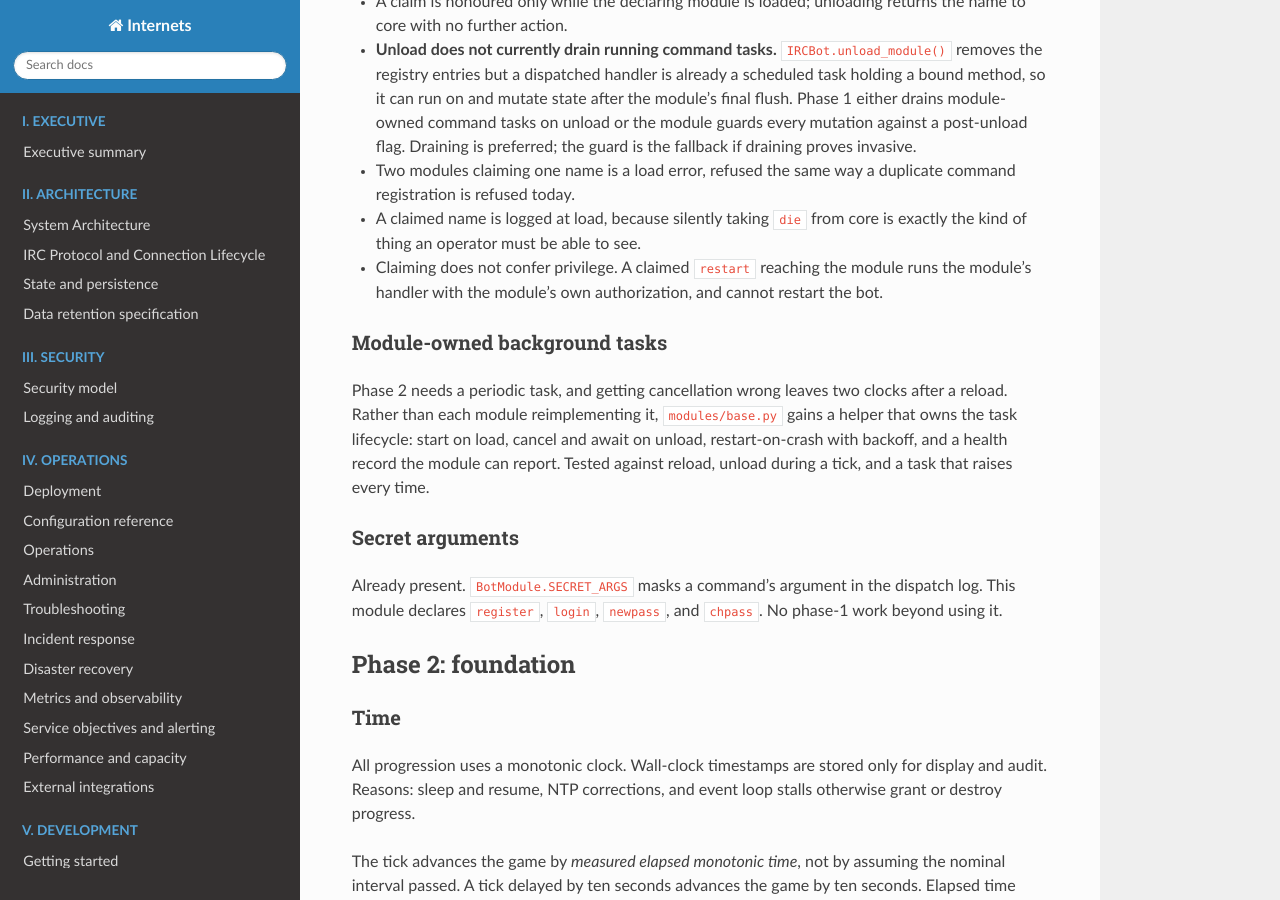
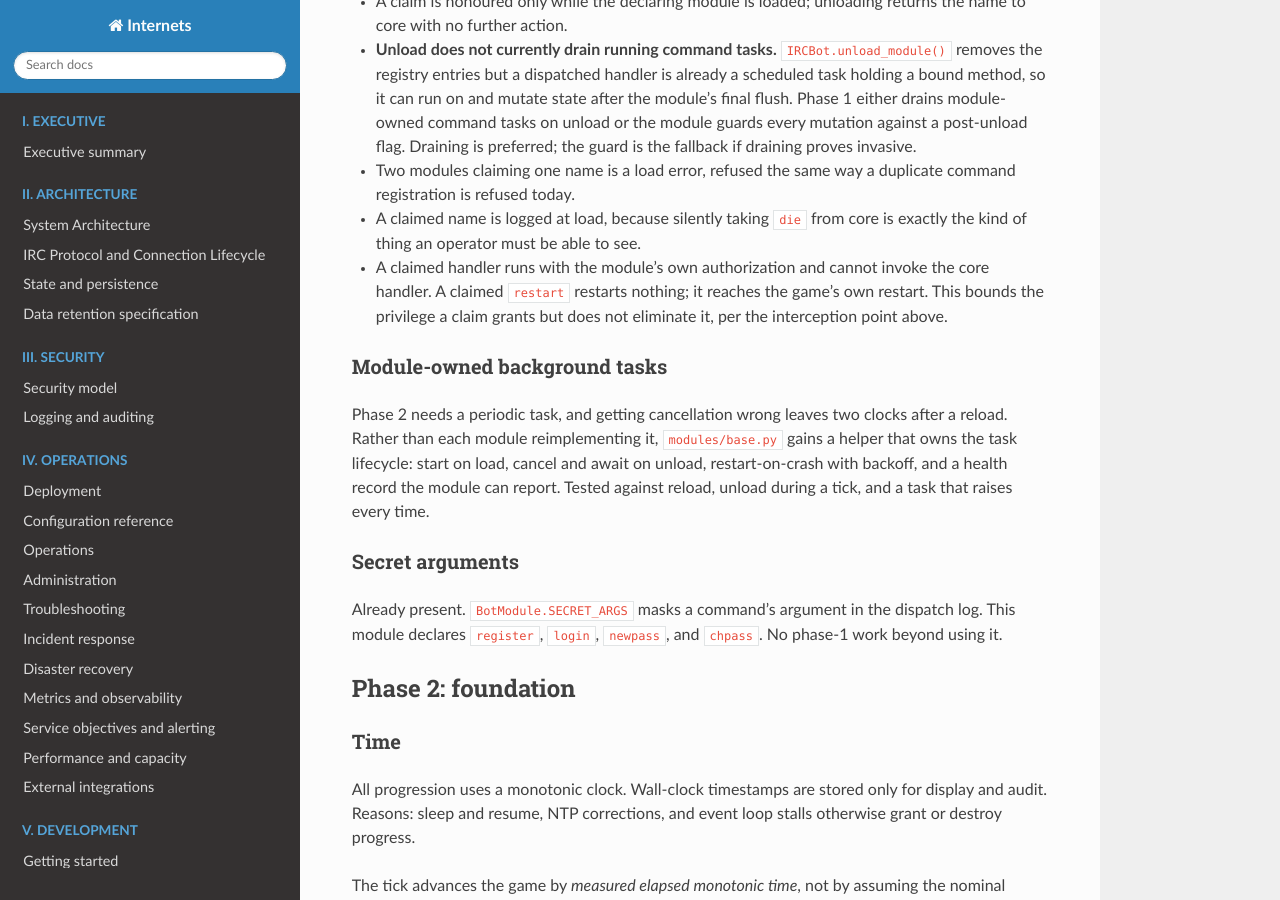
Before and after one commit to brandontroidl/Internets, a Sphinx documentation site: the page built from docs/superpowers/specs/2026-08-16-irpg-module-design.md, in a window 1280 px wide and 900 px high, scrolled down 2536 px. Built offline with Sphinx 7.4.7 and the Read the Docs theme 3.1.0, drawn with Linux system fonts in a browser that asks for light colours; pages that are not in the unit, such as notebooks, are missing from menus; some of the changed text lies outside the part shown.

Commit message:
docs(spec): resolve a contradiction introduced by revision 3
Revision 3 added an interception-is-a-privilege bullet without removing
the older claiming-confers-no-privilege one, leaving the spec asserting
both. The bounded form is correct: a claimed handler cannot reach the
core handler, which limits the privilege without eliminating it.

```diff
--- a/docs/superpowers/specs/2026-08-16-irpg-module-design.md
+++ b/docs/superpowers/specs/2026-08-16-irpg-module-design.md
@@ -123,9 +123,10 @@ CLAIMS: frozenset[str] = frozenset({"help", "die", "restart", "rehash"})
   duplicate command registration is refused today.
 - A claimed name is logged at load, because silently taking `die` from core is
   exactly the kind of thing an operator must be able to see.
-- Claiming does not confer privilege. A claimed `restart` reaching the module
-  runs the module's handler with the module's own authorization, and cannot
-  restart the bot.
+- A claimed handler runs with the module's own authorization and cannot invoke
+  the core handler. A claimed `restart` restarts nothing; it reaches the game's
+  own restart. This bounds the privilege a claim grants but does not eliminate
+  it, per the interception point above.
 
 ### Module-owned background tasks
 
```
Also changed, not shown: other parts of docs/superpowers/specs/2026-08-16-irpg-module-design.md (+1 -1 lines).
